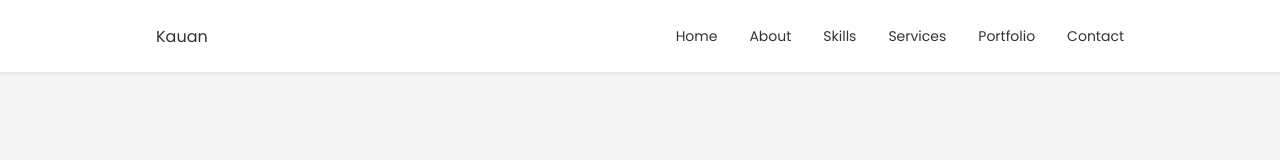
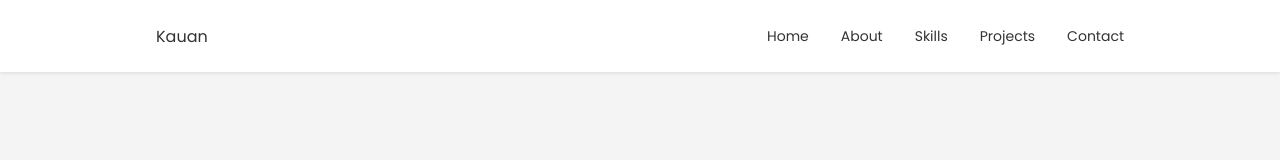
Before and after one commit to kauanzeraaa/Kauan-s-portifolio, a React (Create React App) app in the folder my-portifolio/: page / in a window 1280 px wide. Shown: the top 160 px of the page. Built offline with nearby package versions, Linux system fonts and the light colour scheme.

Commit message:
starting creating contact page

```diff
--- a/my-portifolio/src/App.js
+++ b/my-portifolio/src/App.js
@@ -4,6 +4,7 @@ import Header from './components/header/Header.jsx';
 import Home from './components/home/Home.jsx';
 import Skills from './components/skills/Skills.jsx';
 import About from './components/about/About.jsx';
+
 
 function App() {
   return (
--- a/my-portifolio/src/components/header/Header.jsx
+++ b/my-portifolio/src/components/header/Header.jsx
@@ -33,14 +33,8 @@ const Header = () => {
                         </li>
 
                         <li className="nav_item">
-                            <a href="#services" className="nav_link">
-                                <i className="uil uil-briefcase-alt nav_icon"></i>Services
-                            </a>
-                        </li>
-
-                        <li className="nav_item">
                             <a href="#portfolio" className="nav_link">
-                                <i className="uil uil-scenery nav_icon"></i>Portfolio
+                                <i className="uil uil-scenery nav_icon"></i>Projects
                             </a>
                         </li>
 
```
Also changed, not shown: my-portifolio/src/components/contact/Contact.jsx (added, +9 -0 lines), my-portifolio/src/components/contact/contact.css (added).
